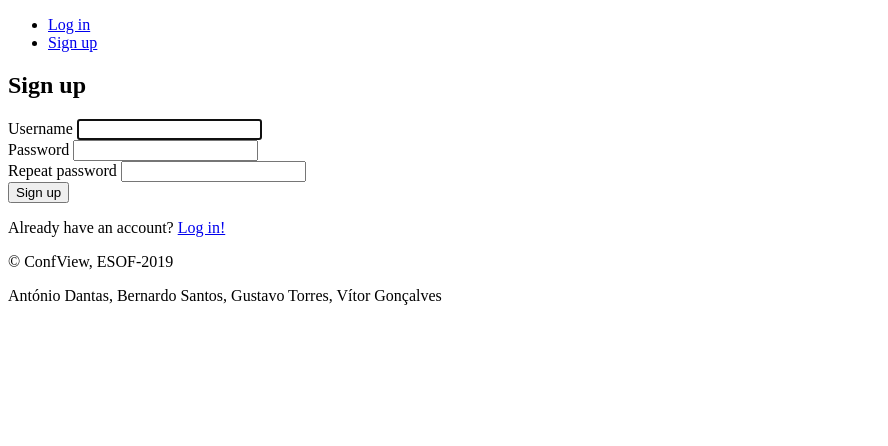
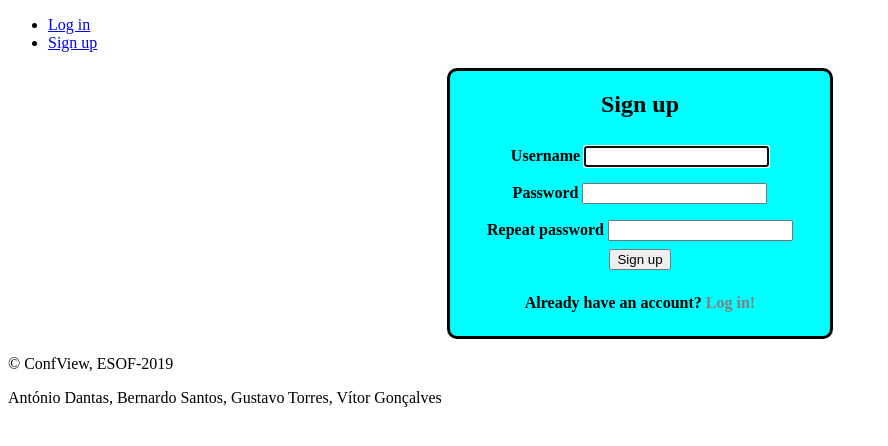
Before and after one commit to softeng-feup/open-cx-o-bando-dos-quatro, a PHP site: page /pages/signup.php in a window 1280 px wide. Shown: the top 446 px of the page, without its empty margins (0-888 px from the left). Run offline with PHP 8.4, Linux system fonts and the light colour scheme.

Commit message:
started website css

```diff
--- /dev/null
+++ b/website/css/signup.css
@@ -0,0 +1,35 @@
+#signup{
+    background-color: aqua;
+    border-style: solid;
+    border-color: black;
+    border-radius: 10px;
+    text-align: center;
+    width:30%;
+    margin: 0 auto;
+}
+
+#signup > form > div{
+    padding:0.5em;
+}
+
+#signup > form > div > label{
+    font-weight:600;
+}
+
+#signup > footer{
+    padding:0.5em;
+    margin: 0 auto;
+}
+
+#signup > footer > p{
+    font-weight: 600;
+}
+
+#signup > footer > p > a{
+    text-decoration: none;
+    color: grey;
+}
+
+#signup > footer > p > a:hover{
+    color:black;
+}
--- a/website/pages/home.php
+++ b/website/pages/home.php
@@ -23,6 +23,8 @@ $conferences = fetch_user_conferences($_SESSION['username']);
         <title>ConfView</title>
         <meta charset="utf-8">
         <meta name="viewport" content="width=device-width, initial-scale=1.0">
+
+        <link href="../css/home.css" rel="stylesheet">
     </head>
     <body>
 
--- a/website/pages/login.php
+++ b/website/pages/login.php
@@ -17,6 +17,8 @@ if (isset($_SESSION['username'])) {
         <title>ConfView</title>
         <meta charset="utf-8">
         <meta name="viewport" content="width=device-width, initial-scale=1.0">
+
+        <link href="../css/login.css" rel="stylesheet">
     </head>
     <body>
 <?php draw_header(); ?>
--- a/website/pages/signup.php
+++ b/website/pages/signup.php
@@ -13,6 +13,8 @@ include_once('../templates/tpl_authentication.php');
         <title>ConfView</title>
         <meta charset="utf-8">
         <meta name="viewport" content="width=device-width, initial-scale=1.0">
+
+        <link href="../css/signup.css" rel="stylesheet">
     </head>
     <body>
     <?php draw_header(); ?>
--- a/website/templates/tpl_conference.php
+++ b/website/templates/tpl_conference.php
@@ -1,6 +1,6 @@
 <?php function draw_conference_list_item($conference) { ?>
     <li class="conference_item">
-        <p><?=$conference['name']?></p>
+        <span><?=$conference['name']?></span>
         <a href="../pages/edit_conference.php?id=<?=$conference['id']?>">Edit</a>
         <a href="../actions/delete_conference.php?id=<?=$conference['id']?>">Delete</a>
     </li>
```
Also changed, not shown: website/css/home.css (added, +44 -0 lines), website/css/login.css (added, +35 -0 lines), website/css/style.css (deleted, +0 -52 lines).
